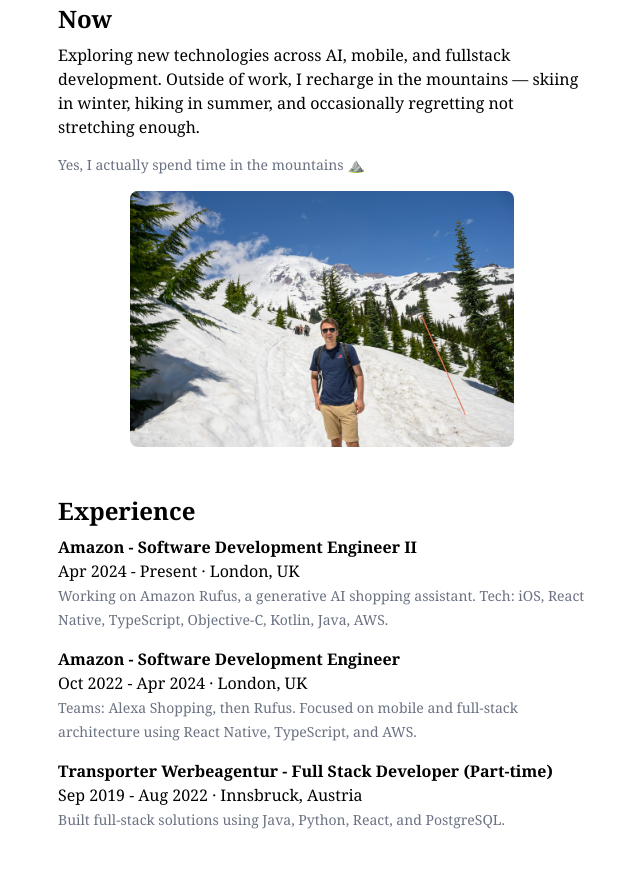
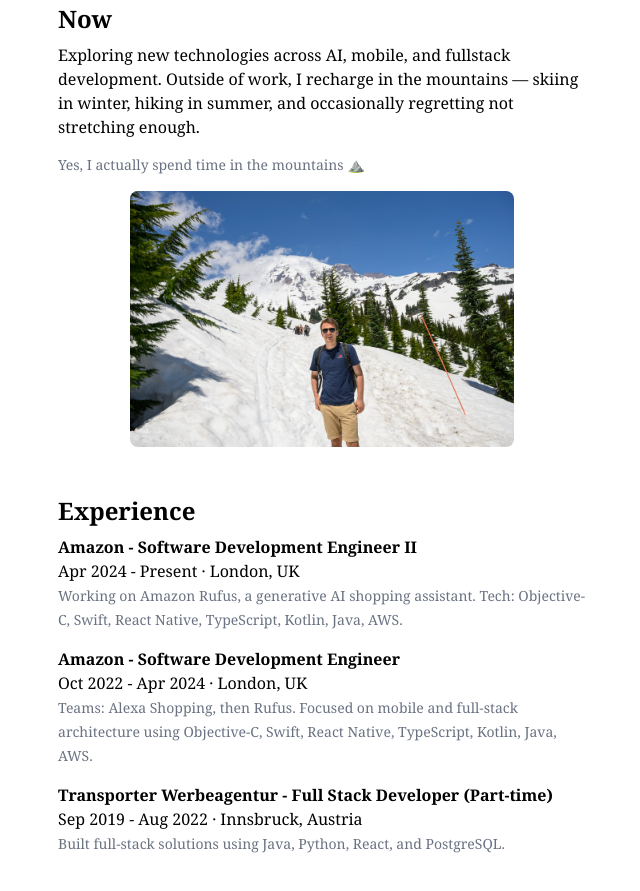
Before and after one commit to PregOfficial/pregofficial.github.io, an Astro site: page / in a window 1280 px wide. Shown: the part 497-1388 px from the top of the page, without its empty margins (318-958 px from the left). Built offline with nearby package versions, Linux system fonts and the light colour scheme; Astro itself is replaced by a stand-in of ours.

Commit message:
fix: tech

```diff
--- a/src/pages/index.astro
+++ b/src/pages/index.astro
@@ -67,7 +67,7 @@ import mountainImage from "../assets/me-in-the-mountains.jpg";
         Apr 2024 - Present · London, UK<br />
         <span class="text-sm text-gray-500">
           Working on Amazon Rufus, a generative AI shopping assistant. Tech:
-          iOS, React Native, TypeScript, Objective-C, Kotlin, Java, AWS.
+          Objective-C, Swift, React Native, TypeScript, Kotlin, Java, AWS.
         </span>
       </li>
       <li>
@@ -75,7 +75,8 @@ import mountainImage from "../assets/me-in-the-mountains.jpg";
         Oct 2022 - Apr 2024 · London, UK<br />
         <span class="text-sm text-gray-500">
           Teams: Alexa Shopping, then Rufus. Focused on mobile and full-stack
-          architecture using React Native, TypeScript, and AWS.
+          architecture using Objective-C, Swift, React Native, TypeScript,
+          Kotlin, Java, AWS.
         </span>
       </li>
       <li>
```
